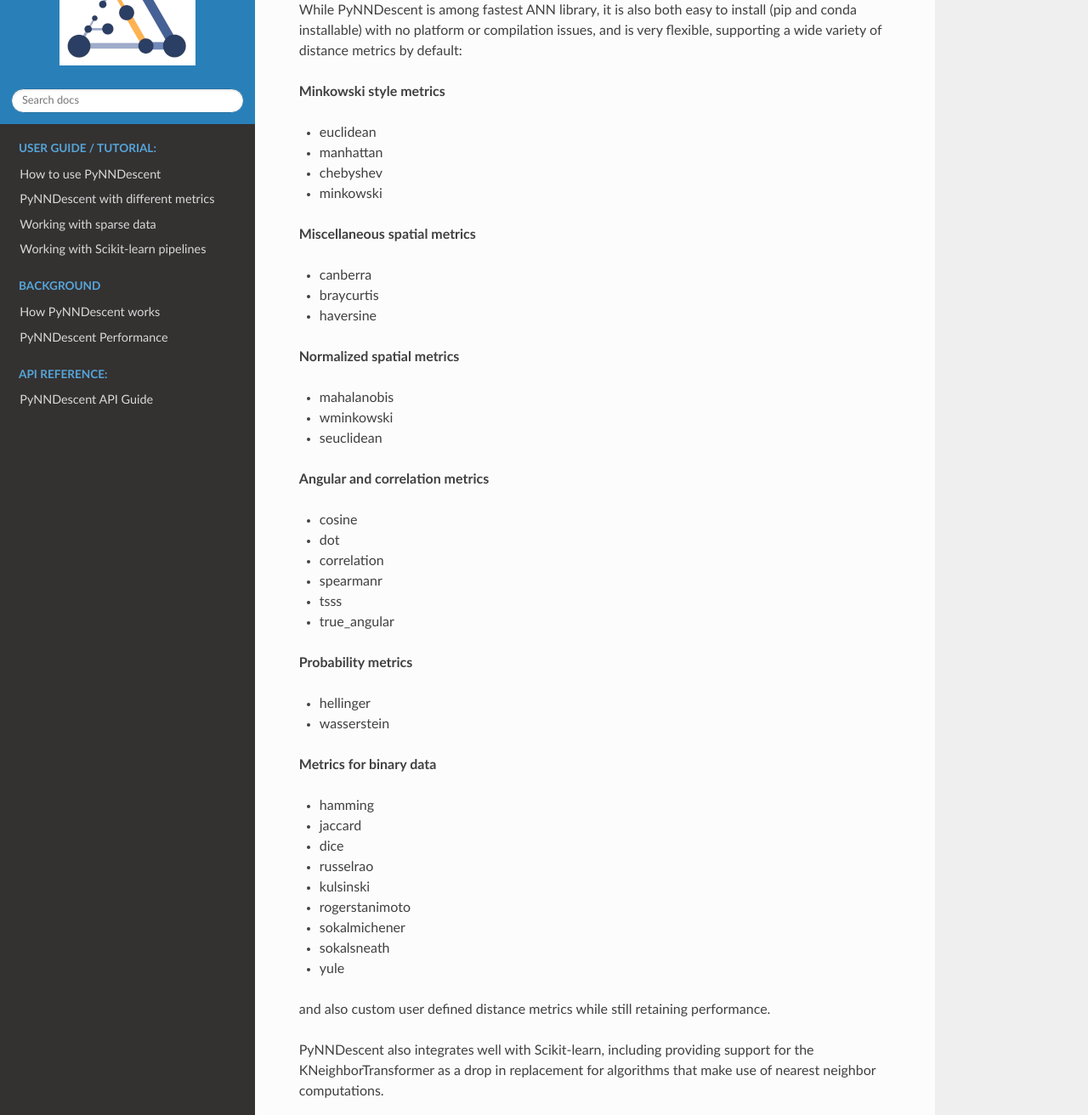
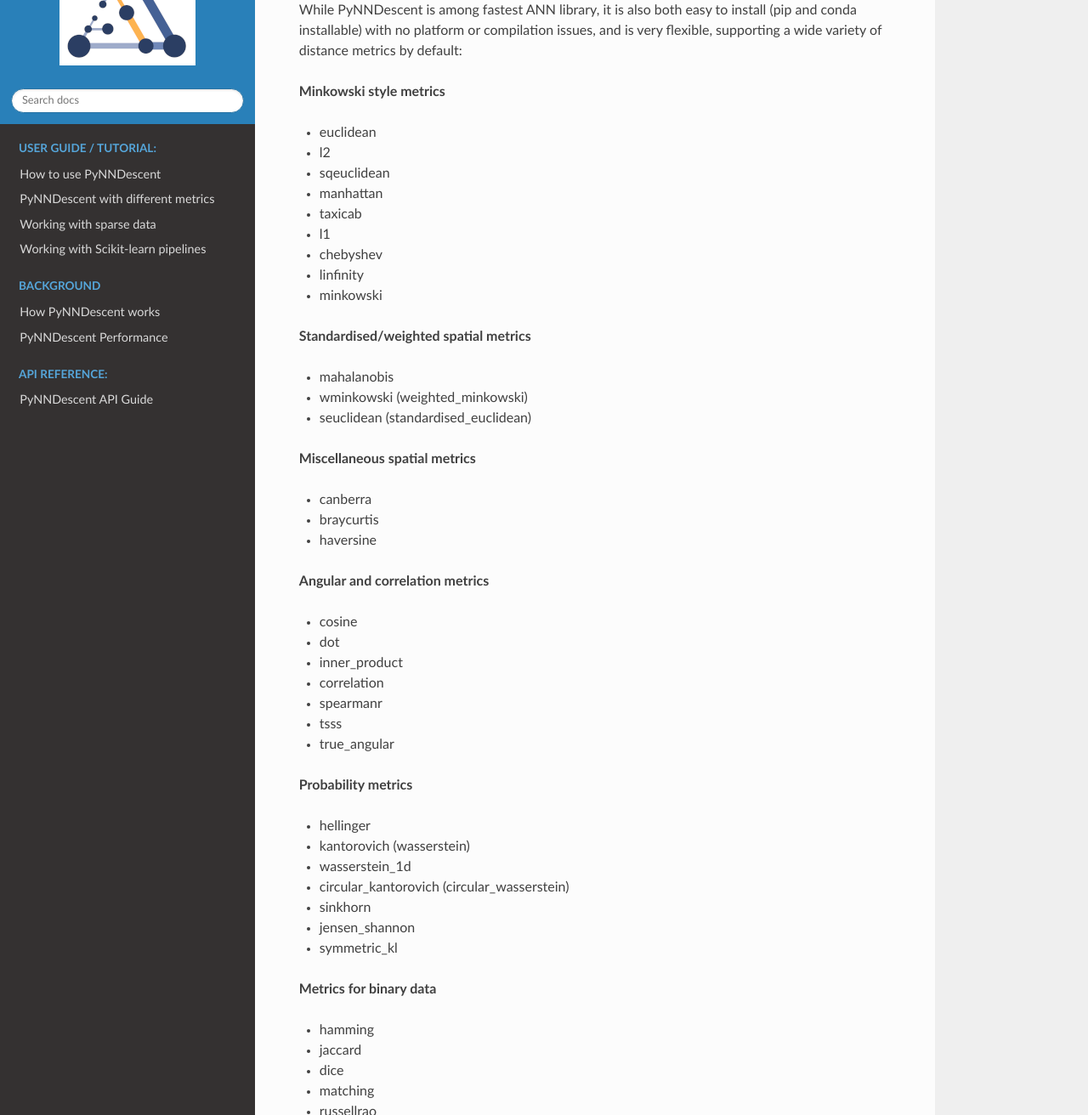
Before and after one commit to lmcinnes/pynndescent, a Sphinx documentation site: the page built from doc/index.rst, in a window 1280 px wide and 1400 px high, scrolled down 1500 px, cut to the strip 88-1400 px from the top of the window. Shown: the whole strip at 85% size. Built offline with Sphinx 7.4.7 and the Read the Docs theme 3.1.0, drawn with Linux system fonts in a browser that asks for light colours; some of the changed text lies outside the part shown.

Commit message:
Update distance metrics list in documentation

```diff
--- a/doc/index.rst
+++ b/doc/index.rst
@@ -54,9 +54,20 @@ supporting a wide variety of distance metrics by default:
 **Minkowski style metrics**
 
 - euclidean
+- l2
+- sqeuclidean
 - manhattan
+- taxicab
+- l1
 - chebyshev
+- linfinity
 - minkowski
+
+**Standardised/weighted spatial metrics**
+
+- mahalanobis
+- wminkowski (weighted_minkowski)
+- seuclidean (standardised_euclidean)
 
 **Miscellaneous spatial metrics**
 
@@ -64,16 +75,11 @@ supporting a wide variety of distance metrics by default:
 - braycurtis
 - haversine
 
-**Normalized spatial metrics**
-
-- mahalanobis
-- wminkowski
-- seuclidean
-
 **Angular and correlation metrics**
 
 - cosine
 - dot
+- inner_product
 - correlation
 - spearmanr
 - tsss
@@ -82,19 +88,30 @@ supporting a wide variety of distance metrics by default:
 **Probability metrics**
 
 - hellinger
-- wasserstein
+- kantorovich (wasserstein)
+- wasserstein_1d
+- circular_kantorovich (circular_wasserstein)
+- sinkhorn
+- jensen_shannon
+- symmetric_kl
 
 **Metrics for binary data**
 
 - hamming
 - jaccard
 - dice
-- russelrao
+- matching
+- russellrao
 - kulsinski
 - rogerstanimoto
 - sokalmichener
 - sokalsneath
 - yule
+
+**Metrics for bit-packed binary data**
+
+- bit_hamming
+- bit_jaccard
 
 and also custom user defined distance metrics while still retaining performance.
 
```
